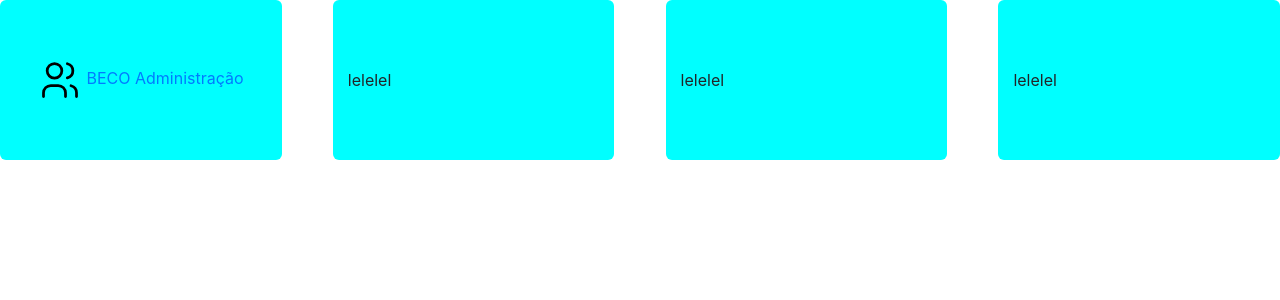
After one commit to stela-sm/BECO, a PHP site: page /view/dashboard.html in a window 1280 px wide. The commit adds this page. Shown: the top 300 px of the page. Run offline with PHP 8.4, Linux system fonts and the light colour scheme.

Commit message:
dashboard

```diff
--- /dev/null
+++ b/assets/style/dashboard.css
@@ -0,0 +1,62 @@
+@font-face {
+    font-family: radikal-medium;
+    src: url(../Radikal/Nootype\ -\ Radikal\ Medium.otf);
+  }
+  @font-face {
+    font-family: radikal-bold;
+    src: url(../Radikal/Nootype\ -\ Radikal\ Bold.otf);
+  }
+  @font-face {
+    font-family: radikal-light;
+    src: url(../Radikal/Nootype\ -\ Radikal\ Thin.otf);
+  }
+:root{
+    /*****  cores  *****/
+    --body-color: #E4E9F7;
+    --sidebar-color: #FFF;
+     --primary-color: lightblue;
+    /*--secondary-color:;
+    --toogle-color:; */
+    --text-color:#707070;
+
+    /* transições */
+
+    --tran-02: all 0.2s ease;
+    --tran-03: all 0.3s ease;
+    --tran-04: all 0.4s ease;
+    --tran-05: all 0.5s ease
+
+    /***** tipografia *****/
+
+
+}
+
+
+.dashboard-upper-cards{
+    min-width:22%;
+    align-items: center;
+    display: flex;
+    border-radius: 6px;
+    background-color: aqua;
+}
+.upper-cards-row, .upper-cards-col{
+    width: 100vw;
+
+}
+.upper-cards-row{
+    justify-content: space-between;
+    height: 20vh;
+}
+
+.upper-cards-col .upper-card{
+    list-style: none;
+    width: 100%;
+    height: 100%;
+    align-items: center;
+    display: flex;
+    flex-direction: column;
+    justify-content: center;
+}
+.upper-card {
+
+}
--- a/index.html
+++ b/index.html
@@ -163,13 +163,13 @@
             <path d="M12 10m-3 0a3 3 0 1 0 6 0a3 3 0 1 0 -6 0" />
             <path d="M6.168 18.849a4 4 0 0 1 3.832 -2.849h4a4 4 0 0 1 3.834 2.855" />
           </svg>
-          <a href="">Olá, Stela</a>
+          <a href="" class="profile-name">Bem Vindo(a), Stela</a>
 
         </li>
     </div>
 </section>
 <section>
-    <iframe src="" frameborder="0" style="background-color: red;"></iframe>
+    <iframe src="view/dashboard.html" frameborder="0" style="background-color: rgb(255, 255, 255);"></iframe>
 </section>
 
 
--- /dev/null
+++ b/view/dashboard.html
@@ -0,0 +1,48 @@
+<!DOCTYPE html>
+<html lang="en">
+<head>
+    <meta charset="UTF-8">
+    <meta name="viewport" content="width=device-width, initial-scale=1.0">
+    <link rel="stylesheet" href="../assets/style/dashboard.css">
+
+  <!--BOOTSTRAP EM PORTUGUêS -  NÃO USAR O GRINGO-->
+    <link rel="stylesheet" href="https://stackpath.bootstrapcdn.com/bootstrap/4.1.3/css/bootstrap.min.css" integrity="sha384-MCw98/SFnGE8fJT3GXwEOngsV7Zt27NXFoaoApmYm81iuXoPkFOJwJ8ERdknLPMO" crossorigin="anonymous">
+    <script src="https://code.jquery.com/jquery-3.3.1.slim.min.js" integrity="sha384-q8i/X+965DzO0rT7abK41JStQIAqVgRVzpbzo5smXKp4YfRvH+8abtTE1Pi6jizo" crossorigin="anonymous"></script>
+<script src="https://cdnjs.cloudflare.com/ajax/libs/popper.js/1.14.3/umd/popper.min.js" integrity="sha384-ZMP7rVo3mIykV+2+9J3UJ46jBk0WLaUAdn689aCwoqbBJiSnjAK/l8WvCWPIPm49" crossorigin="anonymous"></script>
+<script src="https://stackpath.bootstrapcdn.com/bootstrap/4.1.3/js/bootstrap.min.js" integrity="sha384-ChfqqxuZUCnJSK3+MXmPNIyE6ZbWh2IMqE241rYiqJxyMiZ6OW/JmZQ5stwEULTy" crossorigin="anonymous"></script>
+
+    <title>Dashboard</title>
+</head>
+<body>
+    <section>
+
+            <div class="col-12 upper-cards-col">
+                <div class="row upper-cards-row">
+                <div class="col-2 dashboard-upper-cards">
+                <li class="upper-card">
+                    <a href="" class="icon-card"><svg xmlns="http://www.w3.org/2000/svg" class="icon icon-tabler icon-tabler-users" width="44" height="44" viewBox="0 0 24 24" stroke-width="1.5" stroke="#000000" fill="none" stroke-linecap="round" stroke-linejoin="round">
+                        <path stroke="none" d="M0 0h24v24H0z" fill="none"/>
+                        <path d="M9 7m-4 0a4 4 0 1 0 8 0a4 4 0 1 0 -8 0" />
+                        <path d="M3 21v-2a4 4 0 0 1 4 -4h4a4 4 0 0 1 4 4v2" />
+                        <path d="M16 3.13a4 4 0 0 1 0 7.75" />
+                        <path d="M21 21v-2a4 4 0 0 0 -3 -3.85" />
+                      </svg>
+
+                    <span class="name">BECO</span>
+                    <span class="profession">Administração</span>
+
+                    </a>
+
+
+                </li>
+
+                </div>
+                <div class="col-2 dashboard-upper-cards">lelelel</div>
+                <div class="col-2 dashboard-upper-cards">lelelel</div>
+                <div class="col-2 dashboard-upper-cards">lelelel</div>
+            </div>
+        </div>
+
+    </section>
+</body>
+</html>
```
Also changed, not shown: assets/style/sidebar.css (+4 -4 lines).
